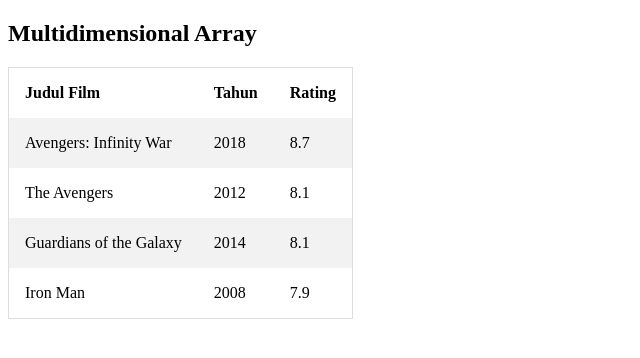
After one commit to NiKTansS/Semester3_PemWeb, a PHP site: page /dasarWeb/JS05_PHP-2/array_3.php in a window 1280 px wide. The commit adds this page. Shown: the top 358 px of the page, without its empty margins (0-640 px from the left). Run offline with PHP 8.4, Linux system fonts and the light colour scheme.

Commit message:
Pemrograman Web

```diff
--- /dev/null
+++ b/dasarWeb/JS05_PHP-2/array_3.php
@@ -0,0 +1,48 @@
+<!DOCTYPE html>
+<html>
+    <head>
+        <link rel="stylesheet" type="text/css" href="style.css">
+    </head>
+    <body>
+        <h2>Multidimensional Array</h2>
+        <table>
+            <tr>
+                <th>Judul Film</th>
+                <th>Tahun</th>
+                <th>Rating</th>
+            </tr>
+            <?php
+                $movie = array(
+                    array("Avengers: Infinity War", 2018, 8.7),
+                    array("The Avengers", 2012, 8.1),
+                    array("Guardians of the Galaxy", 2014, 8.1),
+                    array("Iron Man", 2008, 7.9)
+                );
+
+                echo "<tr>";
+                echo "<td>". $movie[0][0] ."</td>";
+                echo "<td>". $movie[0][1] ."</td>";
+                echo "<td>". $movie[0][2] ."</td>";
+                echo "</tr>";
+
+                echo "<tr>";
+                echo "<td>". $movie[1][0] ."</td>";
+                echo "<td>". $movie[1][1] ."</td>";
+                echo "<td>". $movie[1][2] ."</td>";
+                echo "</tr>";
+
+                echo "<tr>";
+                echo "<td>". $movie[2][0] ."</td>";
+                echo "<td>". $movie[2][1] ."</td>";
+                echo "<td>". $movie[2][2] ."</td>";
+                echo "</tr>";
+
+                echo "<tr>";
+                echo "<td>". $movie[3][0] ."</td>";
+                echo "<td>". $movie[3][1] ."</td>";
+                echo "<td>". $movie[3][2] ."</td>";
+                echo "</tr>";
+            ?>
+        </table>
+    </body>
+</html>
--- /dev/null
+++ b/dasarWeb/JS05_PHP-2/style.css
@@ -0,0 +1,16 @@
+table {
+  border-collapse: collapse;
+  border-spacing: 0;
+  width: 100;
+  border: 1px solid #ddd;
+}
+
+th,
+td {
+  text-align: left;
+  padding: 16px;
+}
+
+tr:nth-child(even) {
+  background-color: #f2f2f2;
+}
```
Also changed, not shown: dasarWeb/JS05_PHP-2/array_1.php (+4 -3 lines), dasarWeb/JS05_PHP-2/array_2.php (added, +33 -0 lines), dasarWeb/JS05_PHP-2/function.php (added, +10 -0 lines), dasarWeb/JS05_PHP-2/style_array2.css (added, +26 -0 lines).
